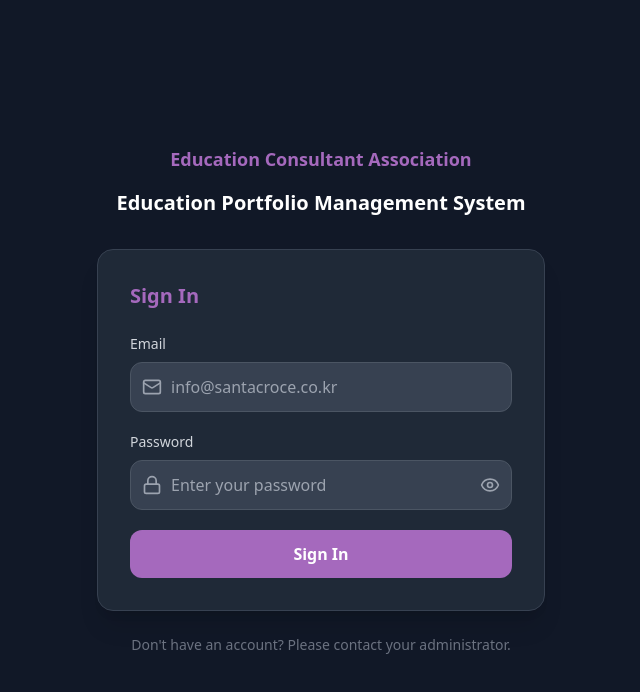
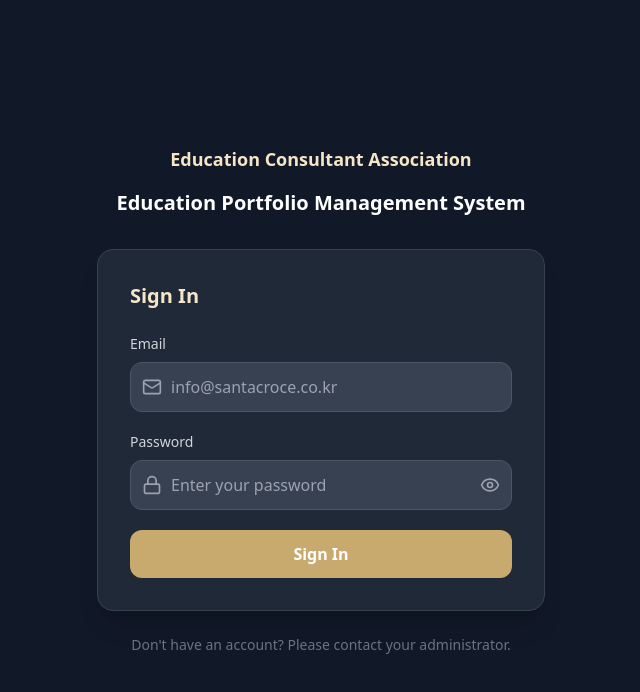
Before and after one commit to tpimorgan-wq/edu-portfolio, a Next.js app: page /login in a window 1280 px wide. Shown: the top 692 px of the page, without its empty margins (319-959 px from the left). Built offline with nearby package versions, Linux system fonts and the light colour scheme.

Commit message:
update login colors to cream champagne

```diff
--- a/src/app/login/page.tsx
+++ b/src/app/login/page.tsx
@@ -72,12 +72,12 @@ export default function LoginPage() {
     <div className="min-h-screen bg-gray-900 flex items-center justify-center px-4">
       <div className="w-full max-w-md">
         <div className="text-center mb-8">
-          <h2 className="text-lg font-semibold text-[#A569BD] mb-4">Education Consultant Association</h2>
+          <h2 className="text-lg font-semibold text-[#F5E6C8] mb-4">Education Consultant Association</h2>
           <h1 className="text-xl font-bold text-white whitespace-nowrap">Education Portfolio Management System</h1>
         </div>
 
         <div className="bg-gray-800 rounded-2xl p-8 shadow-xl border border-gray-700">
-          <h2 className="text-xl font-semibold text-[#A569BD] mb-6">Sign In</h2>
+          <h2 className="text-xl font-semibold text-[#F5E6C8] mb-6">Sign In</h2>
 
           <form onSubmit={handleLogin} className="space-y-5">
             <div>
@@ -126,7 +126,7 @@ export default function LoginPage() {
             <button
               type="submit"
               disabled={loading}
-              className="w-full py-3 bg-[#A569BD] hover:bg-[#7D3C98] disabled:bg-[#A569BD]/50 disabled:cursor-not-allowed text-white font-semibold rounded-xl transition duration-200"
+              className="w-full py-3 bg-[#C8A96E] hover:bg-[#A8894E] disabled:bg-[#C8A96E]/50 disabled:cursor-not-allowed text-white font-semibold rounded-xl transition duration-200"
             >
               {loading ? (
                 <span className="flex items-center justify-center gap-2">
```
